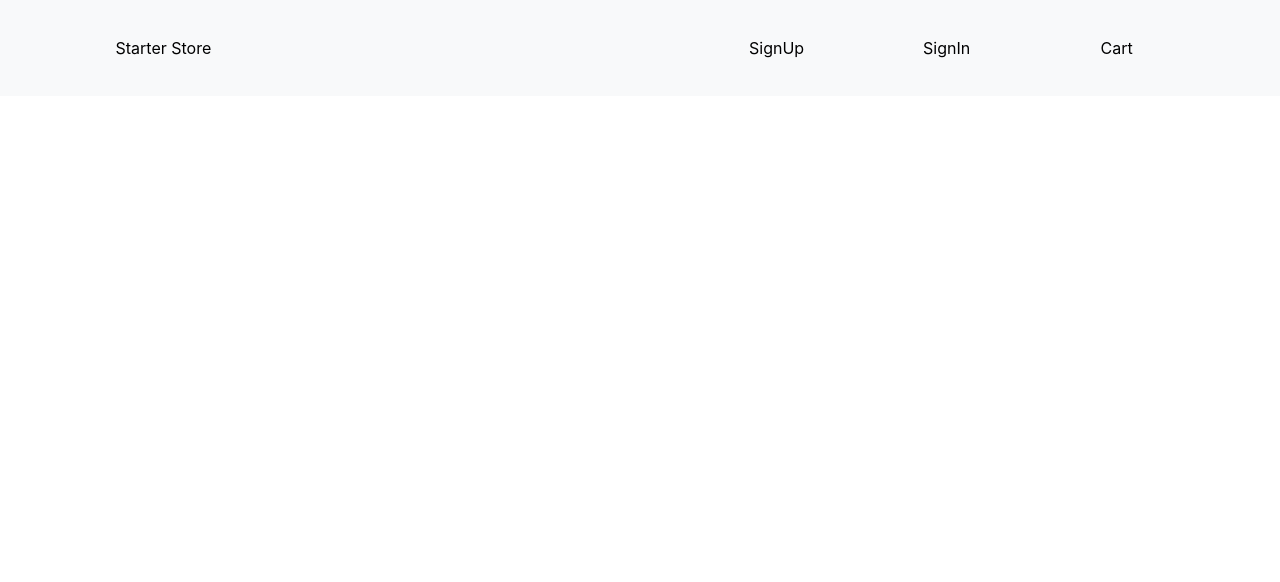
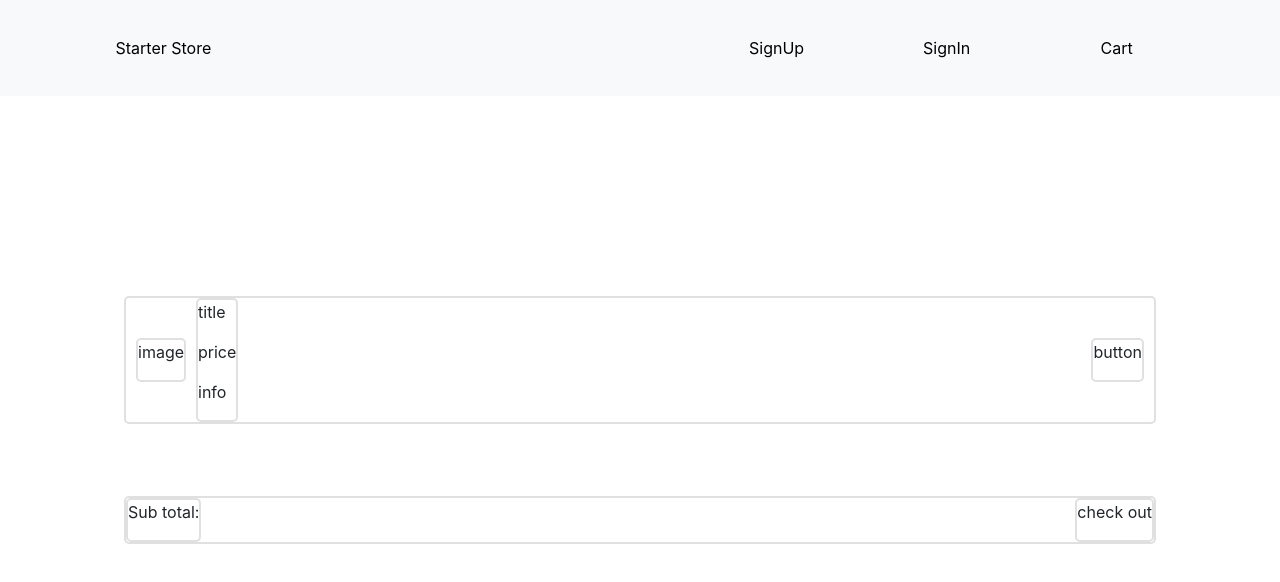
Before and after one commit to danil-react/First-add, a React (Create React App) app: page /cart in a window 1280 px wide. Shown: the top 582 px of the page. Built offline with nearby package versions, Linux system fonts and the light colour scheme.

Commit message:
preparing a modal window

```diff
--- a/package.json
+++ b/package.json
@@ -6,13 +6,14 @@
     "@testing-library/jest-dom": "^5.11.5",
     "@testing-library/react": "^11.1.0",
     "@testing-library/user-event": "^12.1.10",
-    "antd": "^4.8.1",
+    "antd": "^4.8.2",
     "bootstrap": "^4.5.3",
     "bootstrap-icons": "^1.1.0",
     "node-sass": "^4.14.1",
     "react": "^17.0.1",
     "react-bootstrap": "^1.4.0",
     "react-dom": "^17.0.1",
+    "react-modal": "^3.11.2",
     "react-router-dom": "^5.2.0",
     "react-scripts": "4.0.0",
     "react-validation-boo": "^2.2.6",
--- a/src/components/Card/components/ModalCard.js
+++ b/src/components/Card/components/ModalCard.js
@@ -1,6 +1,19 @@
 import React from "react";
+import {Modal, Button} from 'antd';
+import styles from "./styles.module.scss"
 
 const ModalCard = (props) => {
 
+    return (
+        <div className={styles.modal}>
+                <div>
+                    <a>{props.id}</a>
+                </div>
+                <button onClick={props.setClose}>x</button>
+
+        </div>
+
+    )
 }
+
 export default ModalCard
--- a/src/components/Card/index.js
+++ b/src/components/Card/index.js
@@ -8,6 +8,7 @@ import Typography from "@material-ui/core/Typography";
 import CardMedia from "@material-ui/core/CardMedia";
 import makeStyles from "@material-ui/core/styles/makeStyles";
 import Card from "@material-ui/core/Card";
+
 import ModalCard from './components/ModalCard'
 
 import styles from "./styles.module.scss"
@@ -22,28 +23,29 @@ const arr = [
         img: img2,
         title: "Gold Desk",
         price: "$200.00",
+
     },
 ]
 
 const CardNew = () => {
-    const [modal, setModal] = useState(false)
+    const [modal, setModal] = useState(null)
     const useStyles = makeStyles({
         root: {
-            maxWidth: 800,
+            maxWidth: 700,
         },
         media: {
-            height: 400,
+            height: 200,
         },
     });
 
     const classes = useStyles();
-
+console.log(modal)
     return (
         <div className={styles.card}>
             {arr.map((item, index) => (
-                <Card className={classes.root} onClick={()=>{setModal(!modal)}}>
-
-                    <CardActionArea>
+                <Card className={classes.root} >
+                    {modal === index && <ModalCard id={index} setClose={() => setModal(null)}/>}
+                    <CardActionArea onClick={()=>{setModal(index)}}>
                         <CardMedia
                             className={styles.cardImage}
                             image={item.img}
@@ -57,14 +59,11 @@ const CardNew = () => {
                                 {item.price}
                             </Typography>
                         </CardContent>
-
                     </CardActionArea>
-
                 </Card>
             ))}
         </div>
     );
 }
 
-
 export default CardNew;
--- a/src/components/Card/styles.module.scss
+++ b/src/components/Card/styles.module.scss
@@ -8,10 +8,11 @@
   display: grid;
   grid-gap: 30px;
   grid-template-columns: repeat(auto-fit, minmax(300px, 1fr));
-  grid-template-rows: 750px;
+  grid-template-rows: 600px;
+  height: 600px;
 }
 
 .cardImage {
   width: 100%;
-  height: 650px;
+  height: 500px;
 }
--- a/src/components/Navbar/styles.module.scss
+++ b/src/components/Navbar/styles.module.scss
@@ -24,7 +24,6 @@
   display: flex;
   align-items: center;
   justify-content: flex-start;
-
   h6 {
     width: 170px;
     height: 50px;
@@ -48,7 +47,6 @@
     justify-content: center;
     align-items: center;
   }
-
 }
 
 .right {
@@ -58,7 +56,6 @@
   display: flex;
   align-items: center;
   justify-content: flex-end;
-
   h6 {
     color: black;
   }
--- a/src/layouts/Cart/index.js
+++ b/src/layouts/Cart/index.js
@@ -1,9 +1,39 @@
 import React from "react";
 
+import styles from "./styles.module.scss";
+import Container from "@material-ui/core/Container";
+
 const Cart = () => {
-    return(
-        <div>
-
+    return (
+        <div className={styles.container}>
+            <Container>
+                <div className={styles.goods}>
+                    <div className={styles.left}>
+                        <div className={styles.img}>
+                            <p>image</p>
+                        </div>
+                        <div className={styles.info}>
+                            <p>title</p>
+                            <p>price</p>
+                            <p>info</p>
+                        </div>
+                    </div>
+                    <div className={styles.deleted}>
+                        <p>button</p>
+                    </div>
+                </div>
+                <br/>
+                <br/>
+                <br/>
+                <div className={styles.price}>
+                    <div className={styles.total}>
+                        <p>Sub total:</p>
+                    </div>
+                    <div className={styles.check}>
+                        <p>check out</p>
+                    </div>
+                </div>
+            </Container>
         </div>
     );
 }
--- /dev/null
+++ b/src/layouts/Cart/styles.module.scss
@@ -0,0 +1,65 @@
+.container{
+  display: flex;
+  justify-content: center;
+  align-items: center;
+  margin: 200px 100px;
+}
+
+.goods {
+  display: flex;
+  justify-content: space-between;
+  align-items: center;
+  border-radius: 5px;
+  border: 2px solid #e0e0e0;
+}
+
+.left {
+  display: flex;
+  justify-content: space-between;
+  align-items: center;
+}
+
+.img {
+  display: flex;
+  justify-content: flex-end;
+  border-radius: 5px;
+  border: 2px solid #e0e0e0;
+  margin: 10px;
+}
+
+.info {
+  display: flex;
+  justify-content: flex-start;
+  flex-direction: column;
+  border-radius: 5px;
+  border: 2px solid #e0e0e0;
+}
+
+.deleted {
+  display: flex;
+  justify-content: flex-end;
+  border-radius: 5px;
+  border: 2px solid #e0e0e0;
+  margin: 10px;
+}
+
+.price {
+  display: flex;
+  justify-content: space-between;
+  border-radius: 5px;
+  border: 2px solid #e0e0e0;
+}
+
+.total {
+  display: flex;
+  justify-content: flex-start;
+  border-radius: 5px;
+  border: 2px solid #e0e0e0;
+}
+
+.check {
+  display: flex;
+  justify-content: flex-end;
+  border-radius: 5px;
+  border: 2px solid #e0e0e0;
+}
```
Also changed, not shown: src/App.js (+1 -7 lines), src/components/Card/components/styles.module.scss (added), 1 other file (tests, documents, lock files or other folders).
